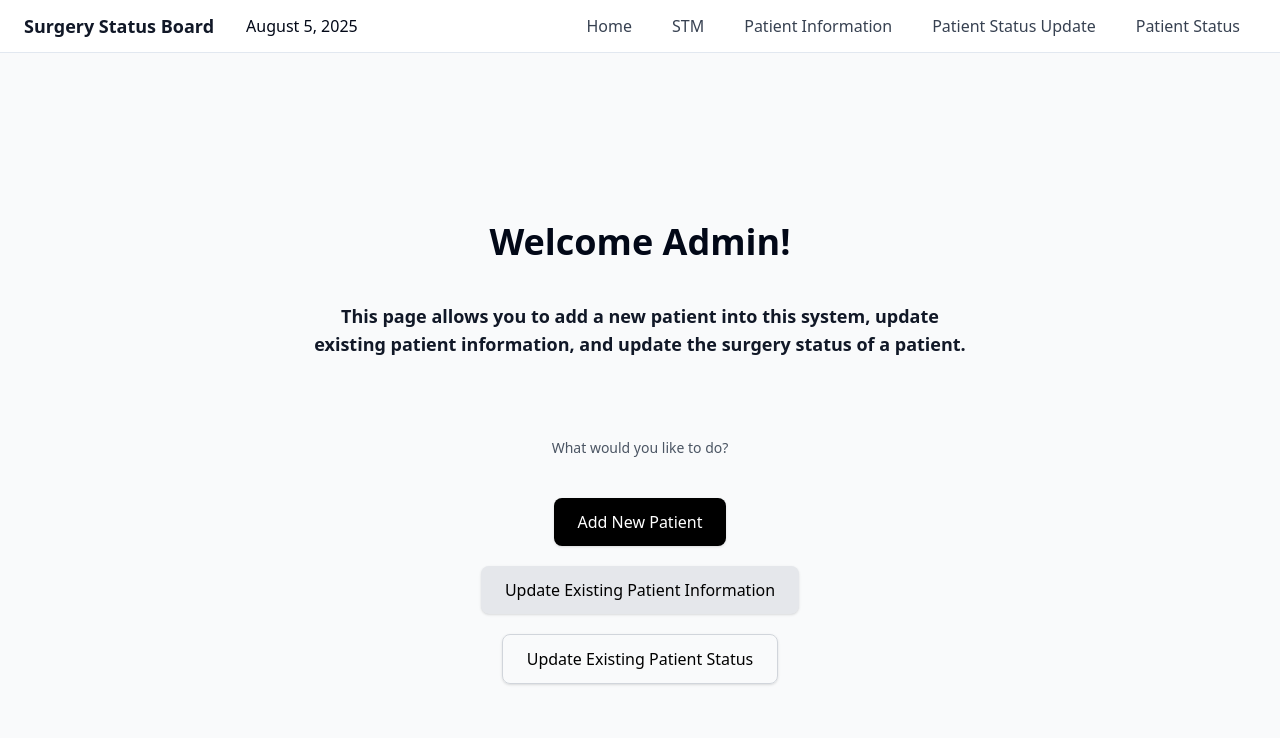
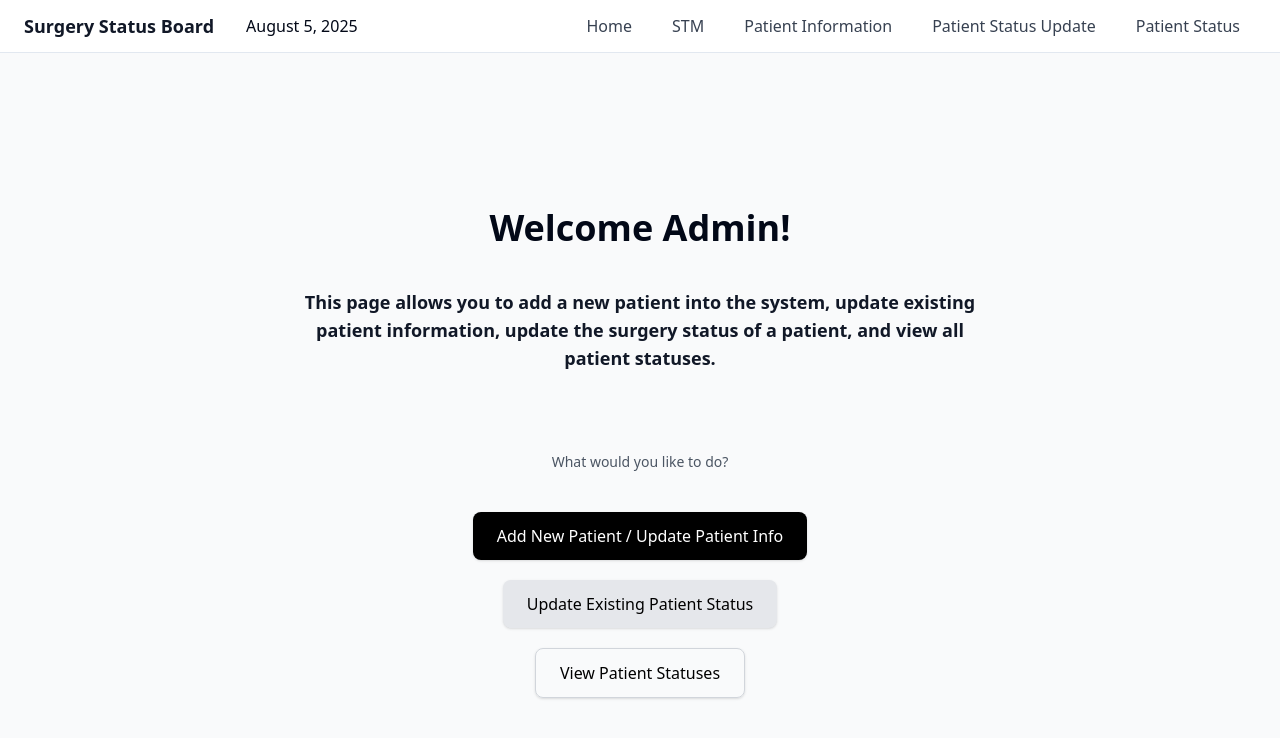
Before and after one commit to chingu-voyages/V56-tier1-team-01, a React (Vite) app: page /admin-home in a window 1280 px wide. Shown: the top 738 px of the page. Built offline with nearby package versions, Linux system fonts and the light colour scheme.

Commit message:
Update AdminHome.jsx
Updated buttons to reflect that only one link is needed to Patient Info page, used additional button space for link to Patient Status page.

```diff
--- a/src/pages/AdminHome.jsx
+++ b/src/pages/AdminHome.jsx
@@ -5,23 +5,23 @@ export default function AdminHome() {
     return (
         <div className='min-h-screen flex flex-col items-center justify-center bg-gray-50 p-6'>
             <h1 className='text-4xl font-bold mb-10'>Welcome Admin!</h1>
-            <p className='text-gray-900 mb-10 max-w-2xl text-center font-bold text-lg'>This page allows you to add a new patient into this system, update existing patient information, and update the surgery status of a patient.</p>
+            <p className='text-gray-900 mb-10 max-w-2xl text-center font-bold text-lg'>This page allows you to add a new patient into the system, update existing patient information, update the surgery status of a patient, and view all patient statuses.</p>
             <p className='text-gray-600 mt-10 mb-10 text-sm' >What would you like to do?</p>
             <div className='flex flex-col items-center gap-5'>
                 <Link
                     to='/patient-information'
                     className='block text-center px-6 py-3 bg-black text-white rounded-lg shadow hover:bg-gray-200 hover:text-black transition-colors'>
-                        Add New Patient
-                </Link>
-                <Link
-                    to='' //It occurs to me we don't actually have a different page for updating patient information. Is that something we'll need to build out, or is that functionality something we'll build into the patient-information page?
-                    className='block text-center px-6 py-3 bg-gray-200 text-black rounded-lg shadow hover:bg-gray-300 transition-colors'>
-                        Update Existing Patient Information
+                        Add New Patient / Update Patient Info
                 </Link>
                 <Link
                     to='/patient-status-update'
+                    className='block text-center px-6 py-3 bg-gray-200 text-black rounded-lg shadow hover:bg-gray-300 transition-colors'>
+                        Update Existing Patient Status
+                </Link>
+                <Link
+                    to='/patient-status'
                     className='block text-center px-6 py-3 border border-gray-300 text-black rounded-lg shadow hover:bg-gray-100 transition-colors'>
-                        Update Existing Patient Status
+                        View Patient Statuses
                 </Link>
             </div>
         </div>
```
